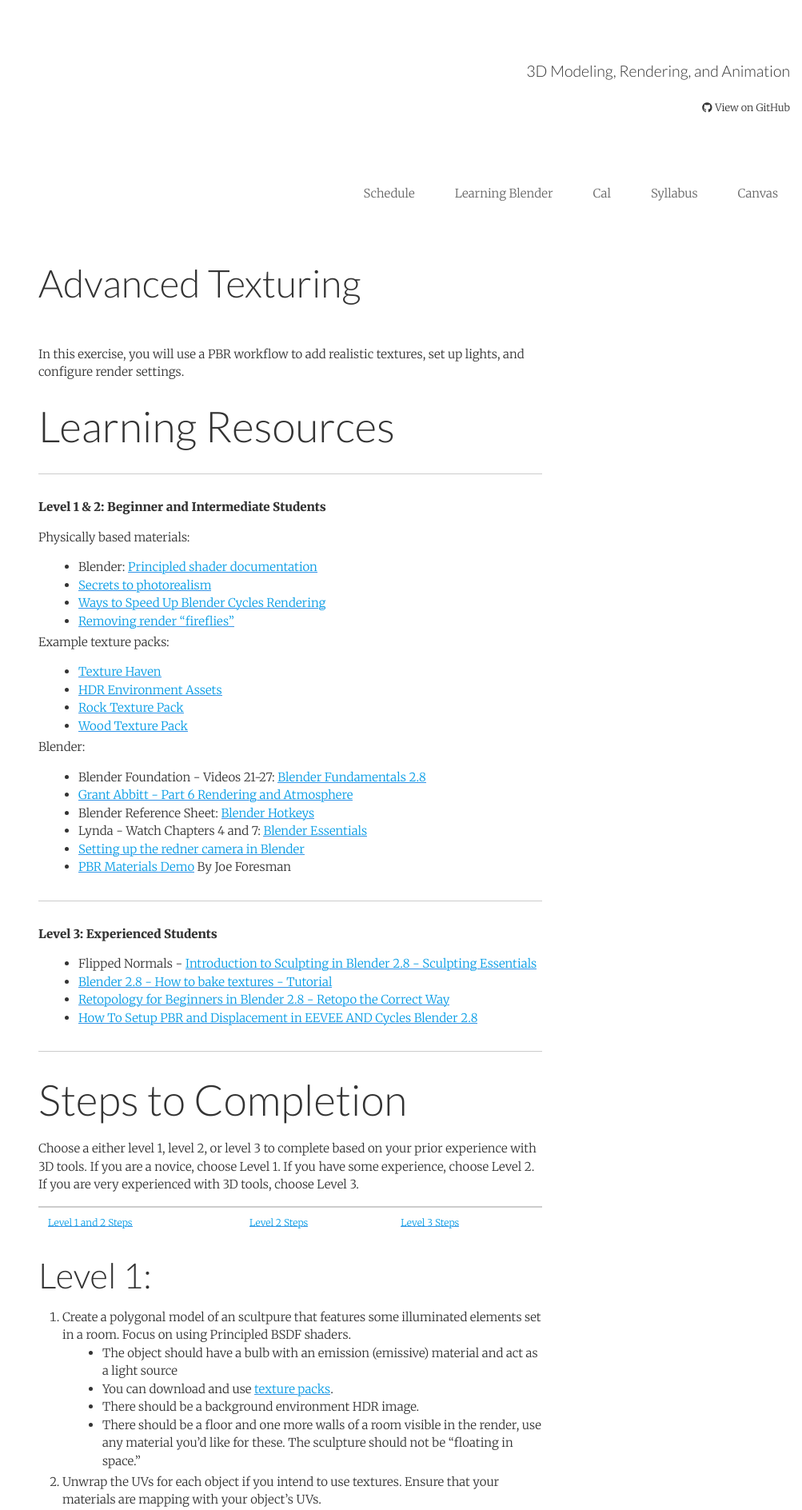
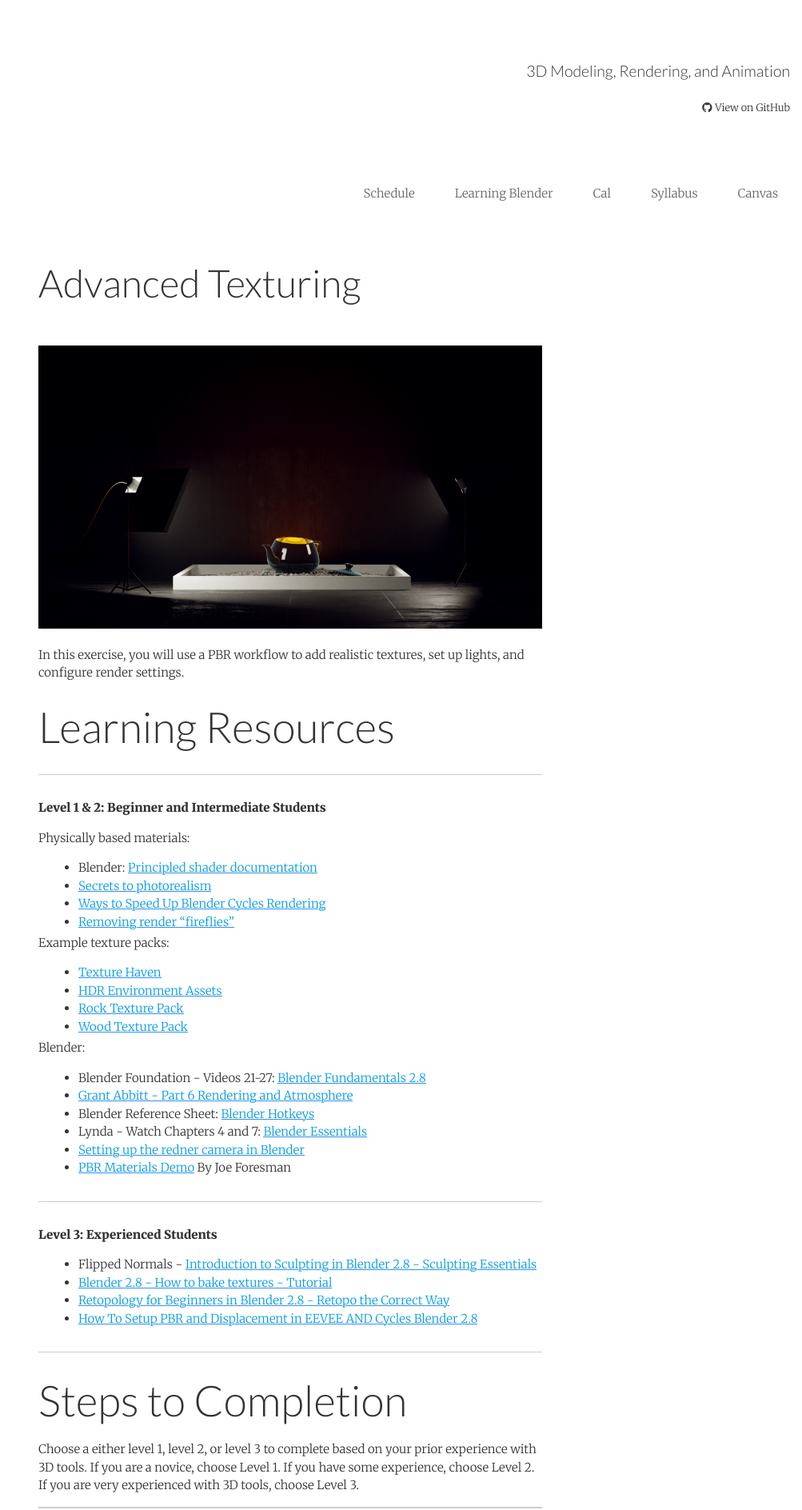
Before and after one commit to michael-collins/3d-modeling-rendering-animation-sp20--oer, a Jekyll site: the page built from _assignments/advanced-texturing/advanced-texturing.md, in a window 1280 px wide. Shown: the top 1888 px of the page at 80% size, without its empty margins (277-1280 px from the left). Built offline with Jekyll 4.4.1, drawn with Linux system fonts in a browser that asks for light colours; nearby versions of some CDN libraries.

Commit message:
added image to ex 3

```diff
--- a/_assignments/advanced-texturing/advanced-texturing.md
+++ b/_assignments/advanced-texturing/advanced-texturing.md
@@ -6,6 +6,7 @@ submission-id: advanced-texturing-YOURNAME
 asset-path: /assets/exercise-images
 exercise: exercise-3
 ---
+![advanced texturing image]({{site.baseurl}}{{page.asset-path}}/adv-texturing-exercise.jpg)
 
 In this exercise, you will use a PBR workflow to add realistic textures, set up lights, and configure render settings.
 
```
Also changed, not shown: assets/exercise-images/adv-texturing-exercise.jpg (added).
